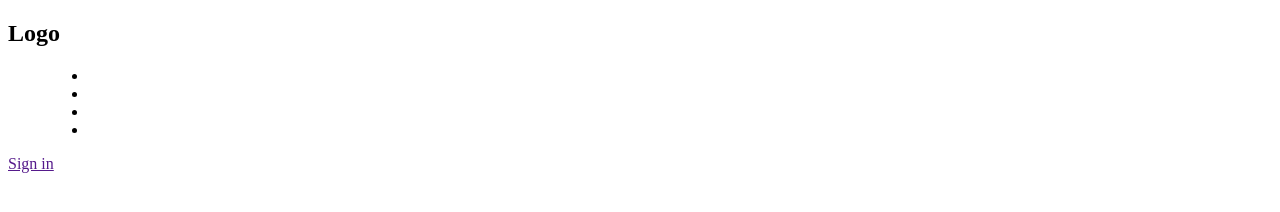
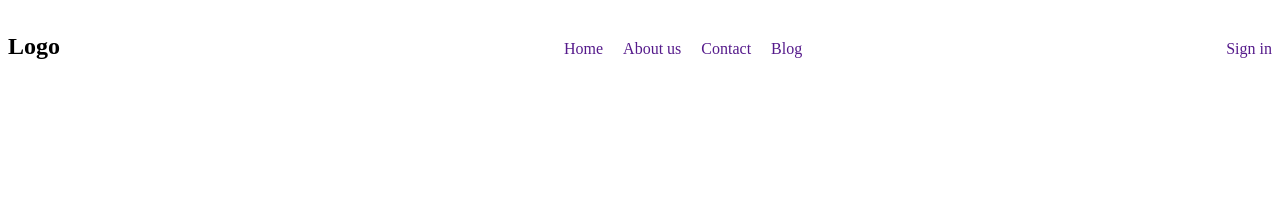
Before and after one commit to shohajhonrahimov/project1, a plain HTML site: page index.html in a window 1280 px wide. Drawn offline with Linux system fonts and the light colour scheme.

Commit message:
Style is given

```diff
--- a/index.html
+++ b/index.html
@@ -11,10 +11,10 @@
         <h2>Logo</h2>
         <menu>
             <ul>
-                <li><a href="Home"></a></li>
-                <li><a href="About us"></a></li>
-                <li><a href="Contact"></a></li>
-                <li><a href="Blog"></a></li>
+                <li><a href="">Home</a></li>
+                <li><a href="">About us</a></li>
+                <li><a href="">Contact</a></li>
+                <li><a href="">Blog</a></li>
             </ul>
         </menu>
         <a href="">Sign in</a>
--- a/style.css
+++ b/style.css
@@ -0,0 +1,15 @@
+*{
+    list-style: none;
+    text-decoration: none;
+}
+div{
+    display: flex;
+    justify-content: space-between;
+    align-items: baseline;
+}
+ul{
+    display: flex;
+    justify-content: space-around;
+    align-items: center;
+    gap: 20px;
+}
```
